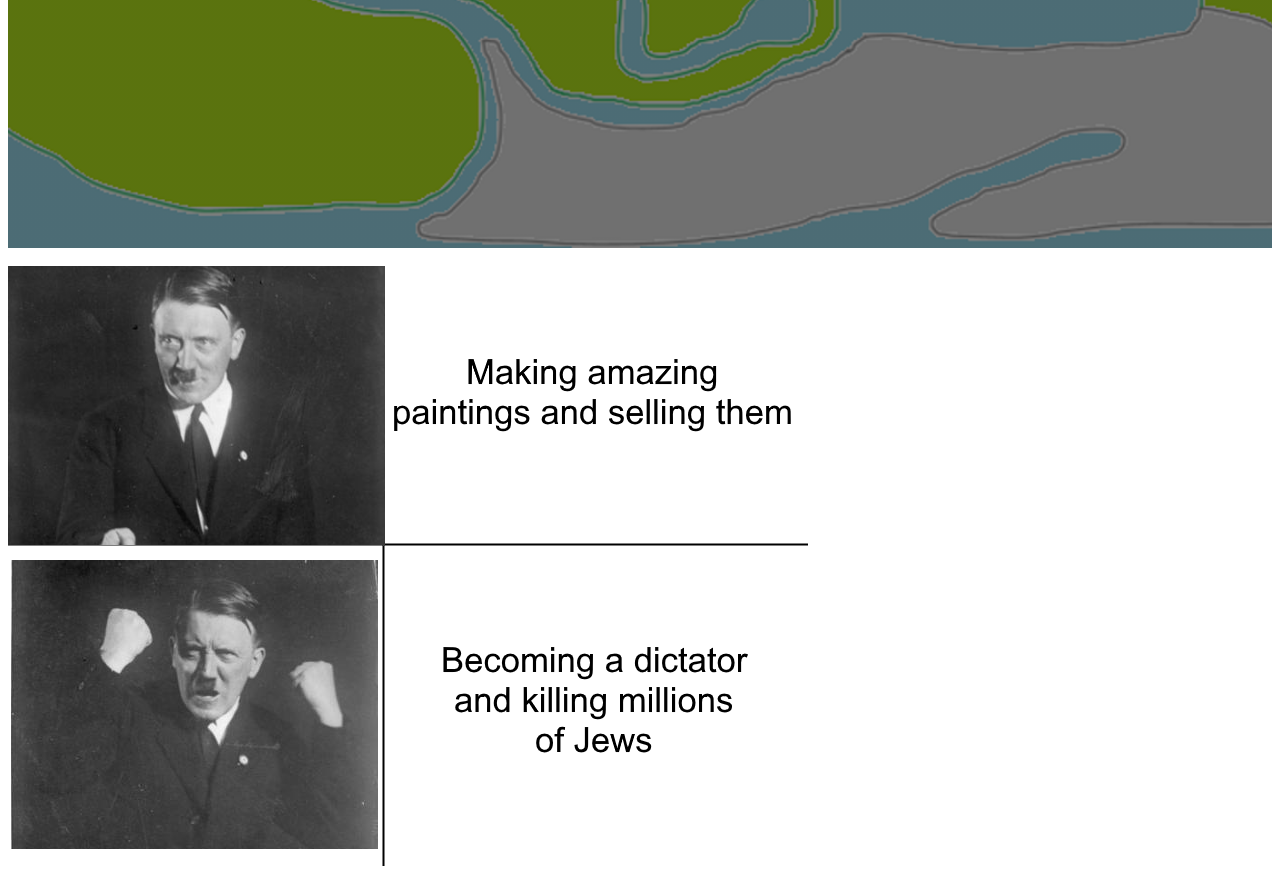
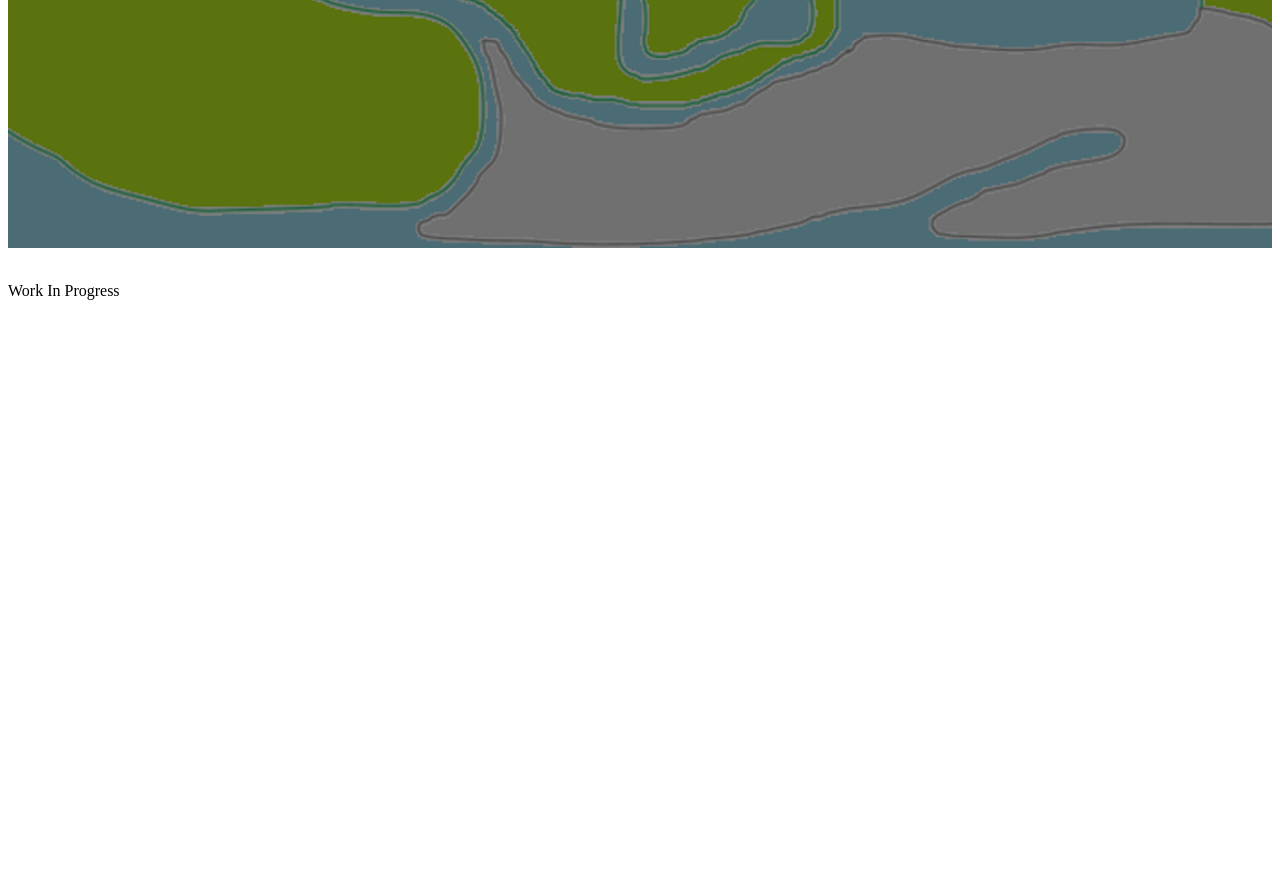
Before and after one commit to MossW268/mossw.github.io, a plain HTML site: page index.html in a window 1280 px wide. Shown: the part 560-1430 px from the top of the page. After the commit the page ends 860 px from the top, so only its background shows below. Drawn offline with Linux system fonts and the light colour scheme.

Commit message:
Update index.html

```diff
--- a/index.html
+++ b/index.html
@@ -15,6 +15,6 @@
 </div>
 </div>
 <br id="B1">
-<img src="meme.png"></img>
+<p>Work In Progress</p>
 </body>
 </html>
```
